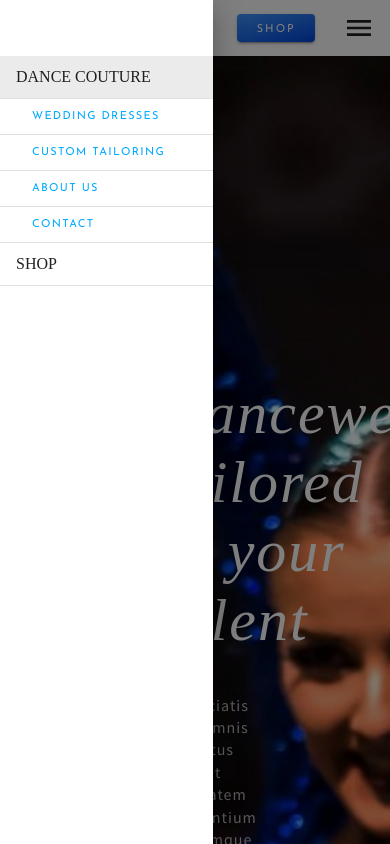
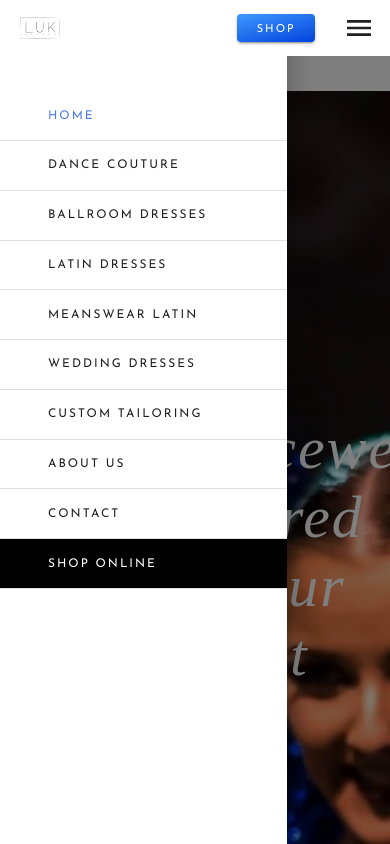
Before and after one commit to TomaszPietrzykowski/LUK-design-client, a React (Create React App) app: page / in a window 390 px wide. Both pictures are taken after a click on the button 358 px from the left and 28 px from the top of the page. Shown: the top 844 px of the page. Built offline with nearby package versions, Linux system fonts and the light colour scheme; a web font is replaced by a local one.

Commit message:
mobile drawer rework

```diff
--- a/src/components/home/Showcase.js
+++ b/src/components/home/Showcase.js
@@ -9,7 +9,7 @@ import BagIcon from '@material-ui/icons/LocalMallOutlined';
 const useStyles = makeStyles((theme) => ({
   showcase: {
     width: '100%',
-    minHeight: '25vh',
+    minHeight: '20vh',
     // backgroundColor: 'steelblue',
     // backgroundImage: `url(${showcase})`,
     // backgroundSize: 'cover',
@@ -25,6 +25,7 @@ const useStyles = makeStyles((theme) => ({
     alignItems: 'flex-start',
     minHeight: 'inherit',
     padding: '10rem',
+    paddingBottom: '8rem',
   },
   slogan: {
     ...theme.typography.serif,
--- a/src/components/ui/Header.js
+++ b/src/components/ui/Header.js
@@ -47,10 +47,11 @@ function ElevationScroll(props) {
 const useStyles = makeStyles((theme) => ({
   appBarWhite: {
     backgroundColor: 'white',
-    // zIndex: theme.zIndex.modal + 1,
+    zIndex: theme.zIndex.modal + 1,
   },
   toolbarMargin: {
     ...theme.mixins.toolbar,
+    marginBottom: '2.2rem',
     [theme.breakpoints.down('sm')]: {
       paddingBottom: 0,
     },
@@ -121,10 +122,10 @@ const useStyles = makeStyles((theme) => ({
     marginLeft: 0,
     padding: '.9rem 2rem .9rem 2rem',
   },
-  dropdownItem2: {
+  dropdownItemShop: {
     ...theme.typography.tab,
     marginLeft: 0,
-    padding: '.3rem 1rem .3rem 1rem',
+    padding: '.9rem 2rem .9rem 2rem',
   },
   drawerIcon: {
     height: '32px',
@@ -159,29 +160,47 @@ const useStyles = makeStyles((theme) => ({
   },
   drawerItem: {
     ...theme.typography.tab,
-    color: theme.palette.primary.main,
-    letterSpacing: 1.3,
-    '&:hover': {
-      color: theme.palette.primary.light,
-    },
+    color: theme.palette.text.primary,
+    fontSize: 12,
+    padding: '.4rem 2rem .4rem 1rem',
+  },
+  drawerItemShop: {
+    ...theme.typography.tab,
+    color: 'white',
+    padding: '.4rem 2rem .4rem 1rem',
+    fontSize: 12,
+  },
+  drawerItemSelected: {
+    ...theme.typography.tab,
+    fontSize: 12,
+    padding: '.4rem 2rem .4rem 1rem',
+    color: 'rgba(2,67,220,.7)',
   },
   drawerBackground: {
     paddingRight: '3rem',
-    '&:hover': {
-      backgroundColor: theme.palette.action.disabledBackground,
-    },
+  },
+  drawerBackgroundSelected: {
+    paddingRight: '3rem',
+  },
+  drawerBackgroundShop: {
+    paddingRight: '3rem',
+    backgroundColor: 'black',
   },
 }));
 
 // --------------------------------------------------- STYLES END
 
 const routes = [
+  { name: 'HOME', link: '/' },
   { name: 'DANCE COUTURE', link: '/dancecouture' },
+  { name: 'BALLROOM DRESSES', link: '/ballroomdresses' },
+  { name: 'LATIN DRESSES', link: '/latindresses' },
+  { name: 'MEANSWEAR LATIN', link: '/menswearlatin' },
   { name: 'WEDDING DRESSES', link: '/wedding' },
   { name: 'CUSTOM TAILORING', link: '/custom' },
   { name: 'ABOUT US', link: '/about' },
   { name: 'CONTACT', link: '/contact' },
-  { name: 'SHOP', link: '/webshop' },
+  { name: 'SHOP ONLINE', link: '/webshop' },
 ];
 
 const Header = ({ value, setValue }) => {
@@ -220,14 +239,6 @@ const Header = ({ value, setValue }) => {
   const openShop = () => {
     window.open('https://www.shopify.com');
   };
-
-  // const menuOptions = [
-  //   { name: "DANCE COUTURE", link: "/dancecouture" },
-  //   { name: "BALLROOM DRESSES", link: "/dancecouture" },
-  //   { name: "LATIN DRESSES", link: "/dancecouture" },
-  //   { name: "MENSWEAR LATIN", link: "/dancecouture" },
-  //   { name: "PRACTISE WEAR", link: "/dancecouture" },
-  // ]
 
   useEffect(() => {
     routes.forEach((route, i) => {
@@ -475,18 +486,20 @@ const Header = ({ value, setValue }) => {
               to={route.link}
               className={
                 i === routes.length - 1
-                  ? classes.backgroundAPI
+                  ? classes.drawerBackgroundShop
+                  : i === value
+                  ? classes.drawerBackgroundSelected
                   : classes.drawerBackground
               }
-              selected={value === i && value < routes.length - 1 ? true : false}
+              selected={false}
             >
               <ListItemText
                 disableTypography
                 className={
                   i === routes.length - 1
-                    ? classes.drawerItemAPI
+                    ? classes.drawerItemShop
                     : value === i
-                    ? classes.selectedText
+                    ? classes.drawerItemSelected
                     : classes.drawerItem
                 }
               >
@@ -513,11 +526,6 @@ const Header = ({ value, setValue }) => {
       </IconButton>
     </Fragment>
   );
-
-  // const trigger = useScrollTrigger({
-  //   disableHysteresis: true,
-  //   threshold: 0,
-  // });
 
   return (
     <Fragment>
```
